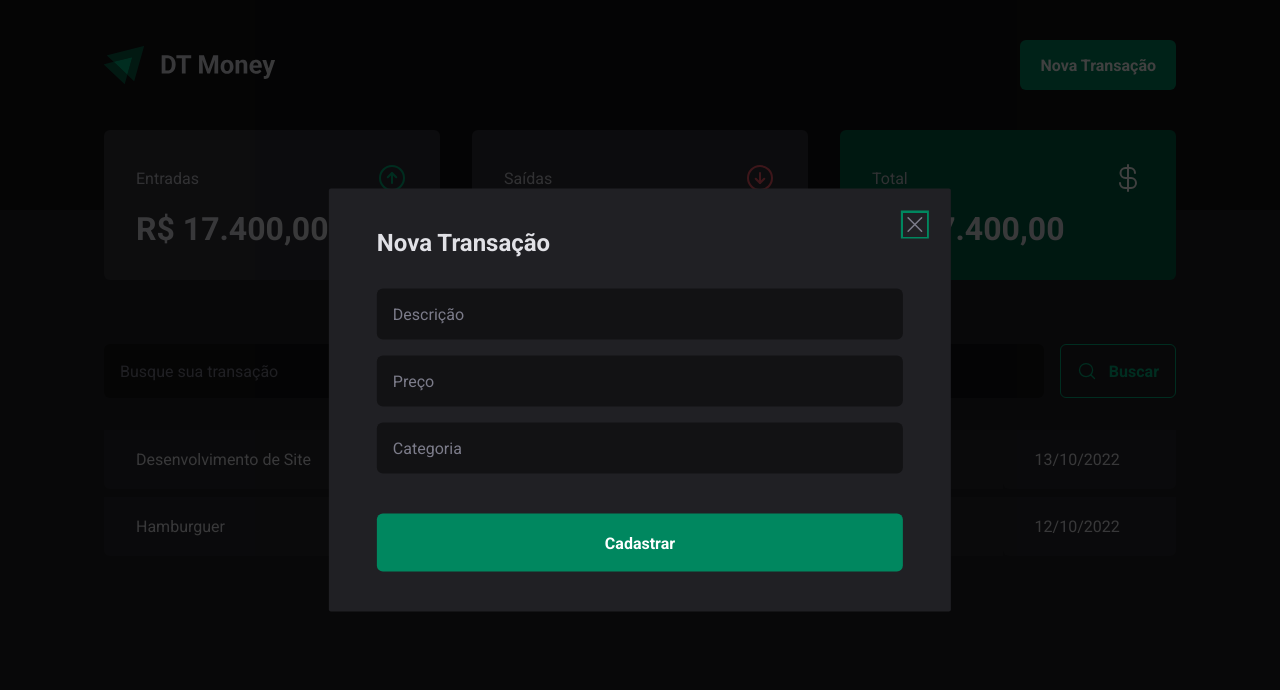
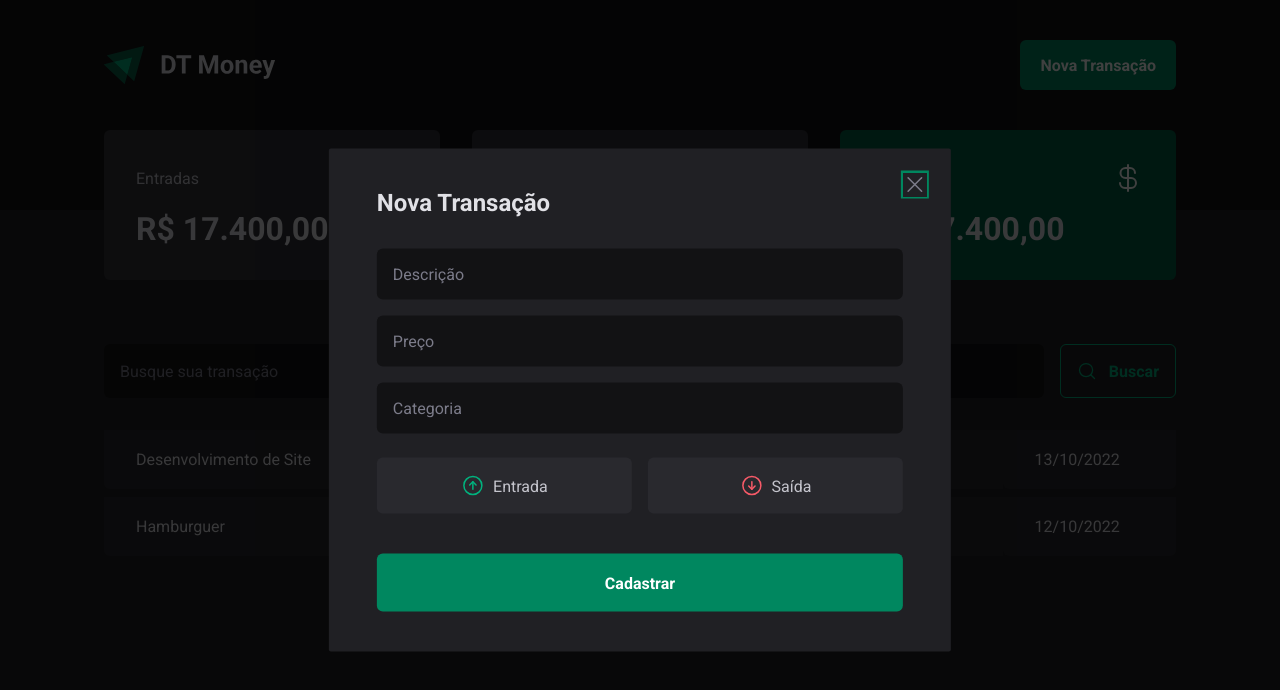
Before and after one commit to mariaemf/MoneyProject, a React (Vite) app: page / in a window 1280 px wide. Both pictures are taken after a click on the button "Nova Transação". Shown: the top 690 px of the page. Built offline with nearby package versions, Linux system fonts and the light colour scheme.

Commit message:
criações e estilizações de botões de entrada e saída

```diff
--- a/src/Components/NewTransactionModal/index.tsx
+++ b/src/Components/NewTransactionModal/index.tsx
@@ -1,6 +1,12 @@
 import * as Dialog from "@radix-ui/react-dialog";
-import { X } from "phosphor-react";
-import { CloseButton, Content, Overlay } from "./styles";
+import { ArrowCircleDown, ArrowCircleUp, X } from "phosphor-react";
+import {
+  CloseButton,
+  Content,
+  Overlay,
+  TransactionType,
+  TransactionTypeButon,
+} from "./styles";
 
 export function NewTransactionModal() {
   return (
@@ -17,6 +23,18 @@
           <input type="text" placeholder="Descrição" required />
           <input type="number" placeholder="Preço" required />
           <input type="text" placeholder="Categoria" required />
+
+          <TransactionType>
+            <TransactionTypeButon variant="income">
+              <ArrowCircleUp size={24} />
+              Entrada
+            </TransactionTypeButon>
+            <TransactionTypeButon variant="outcome">
+              <ArrowCircleDown size={24} />
+              Saída
+            </TransactionTypeButon>
+          </TransactionType>
+
           <button type="submit">Cadastrar</button>
         </form>
       </Content>
--- a/src/Components/NewTransactionModal/styles.ts
+++ b/src/Components/NewTransactionModal/styles.ts
@@ -67,3 +67,34 @@
   cursor: pointer;
   color: ${(props) => props.theme["gray-500"]};
 `;
+
+export const TransactionType = styled.div`
+  display: grid;
+  grid-template-columns: repeat(2, 1fr);
+  gap: 1rem;
+  margin-top: 0.5rem;
+`;
+
+interface TransactionTypeButtonProps {
+  variant: "income" | "outcome";
+}
+
+export const TransactionTypeButon = styled.button<TransactionTypeButtonProps>`
+  background: ${(props) => props.theme["gray-700"]};
+  padding: 1rem;
+  display: flex;
+  align-items: center;
+  justify-content: center;
+  gap: 0.5rem;
+  border-radius: 6px;
+  cursor: pointer;
+  border: 0;
+  color: ${(props) => props.theme["gray-300"]};
+
+  svg {
+    color: ${(props) =>
+      props.variant === "income"
+        ? props.theme["green-300"]
+        : props.theme["red-300"]};
+  }
+`;
```
